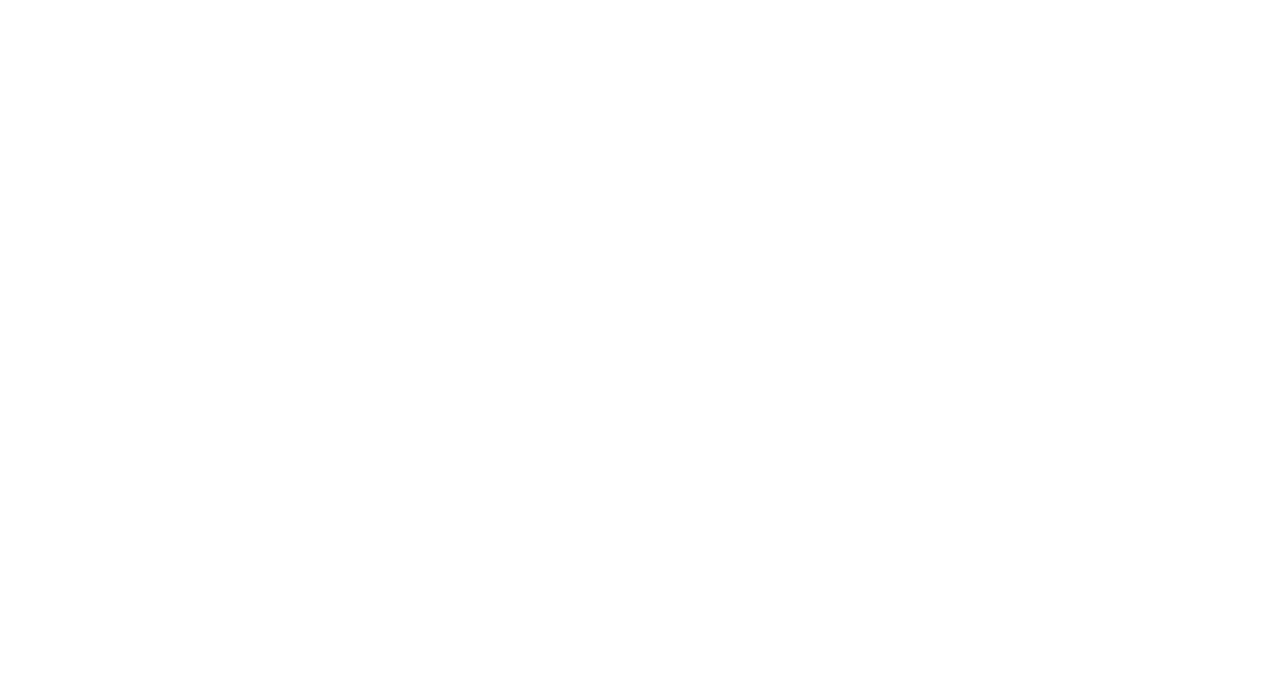
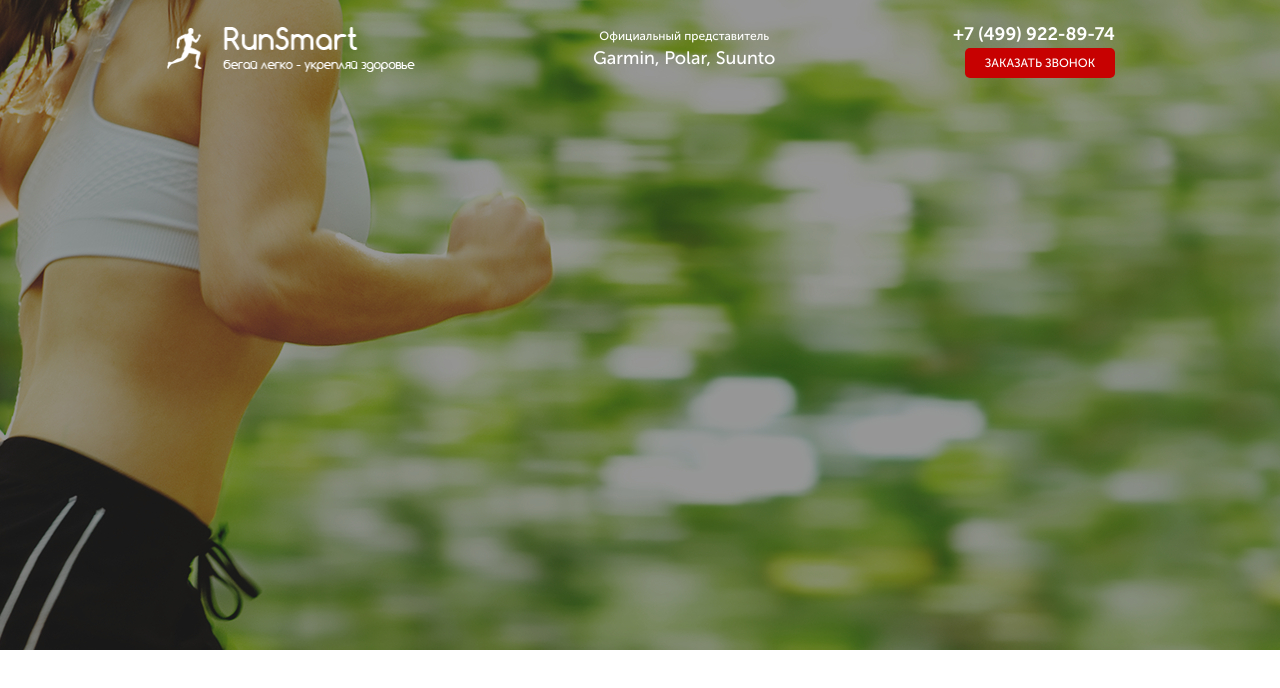
Before and after one commit to lamoisissure/udemy_runsmart, a website: page src/index.html in a window 1280 px wide. Drawn offline with Linux system fonts and the light colour scheme.

Commit message:
created blocks: promo, header, button

```diff
--- a/src/index.html
+++ b/src/index.html
@@ -10,6 +10,22 @@
     <link rel="stylesheet" href="css/style.min.css">
 </head>
 <body>
-
+    <div class="promo">
+        <div class="container">
+            <header class="header">
+                <a href="#" class="header__logo">
+                    <img src="img/icons/logo.png" alt="logo">
+                </a>
+                <div class="header__official">
+                    Официальный представитель
+                    <span>Garmin, Polar, Suunto</span>
+                </div>
+                <div class="header__contacts">
+                    <a href="tel:+74999228974" class="header__phone">+7 (499) 922-89-74</a>
+                    <button class="button">заказать звонок</button>
+                </div>
+            </header>
+        </div>
+    </div>
 </body>
 </html>
--- /dev/null
+++ b/src/sass/components/_button.scss
@@ -0,0 +1,11 @@
+.button {
+    width: 150px;
+    height: 30px;
+    border: none;
+    border-radius: 5px;
+    background-color: $main-red;
+    color: #ffffff;
+    font-size: 12px;
+    font-weight: 500;
+    text-transform: uppercase;
+}
--- /dev/null
+++ b/src/sass/components/_header.scss
@@ -0,0 +1,33 @@
+.header {
+    display: flex;
+    justify-content: space-between;
+    align-items: center;
+    &__logo {
+        width: 250px;
+    }
+    &__official {
+        color: #ffffff;
+        font-size: 12px;
+        font-weight: 500;
+        text-align: center;
+        span {
+            display: block;
+            font-size: 18px;
+        }
+    }
+    &__phone {
+        display: block;
+        color: #ffffff;
+        font-size: 18px;
+        font-weight: 700;
+        &:hover {
+            color: #ffffff;
+            text-decoration: none;
+        }
+    }
+    &__contacts {
+        display: flex;
+        flex-direction: column;
+        align-items: flex-end;
+    }
+}
--- /dev/null
+++ b/src/sass/components/_promo.scss
@@ -0,0 +1,6 @@
+.promo {
+    min-height: 650px;
+    padding: 21px 0 93px;
+    background-image: url(../../img/bg/bg1.jpg);
+    @include bg-align;
+}
--- a/src/sass/style.scss
+++ b/src/sass/style.scss
@@ -1,7 +1,8 @@
 @import "global/variables";
+@import "global/mixins";
 
 * {
-    font-family: 'Museo Sans', sans-serif;
+    font-family: "Museo Sans", sans-serif;
 }
 
 a {
@@ -16,3 +17,6 @@ img {
     max-width: 950px;
     margin: 0 auto;
 }
+@import "components/promo.scss";
+@import "components/header.scss";
+@import "components/button.scss";
```
Also changed, not shown: src/css/style.min.css.
